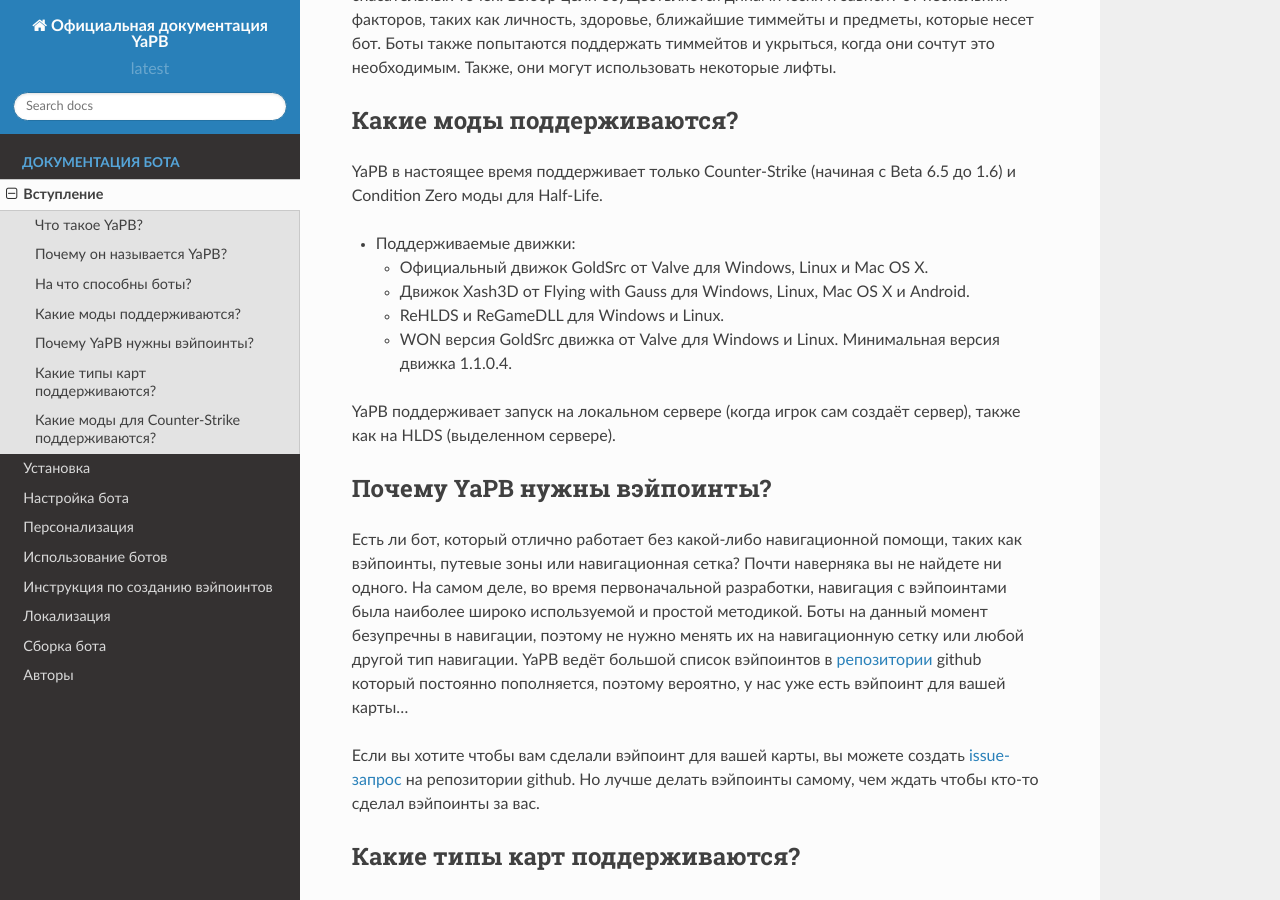
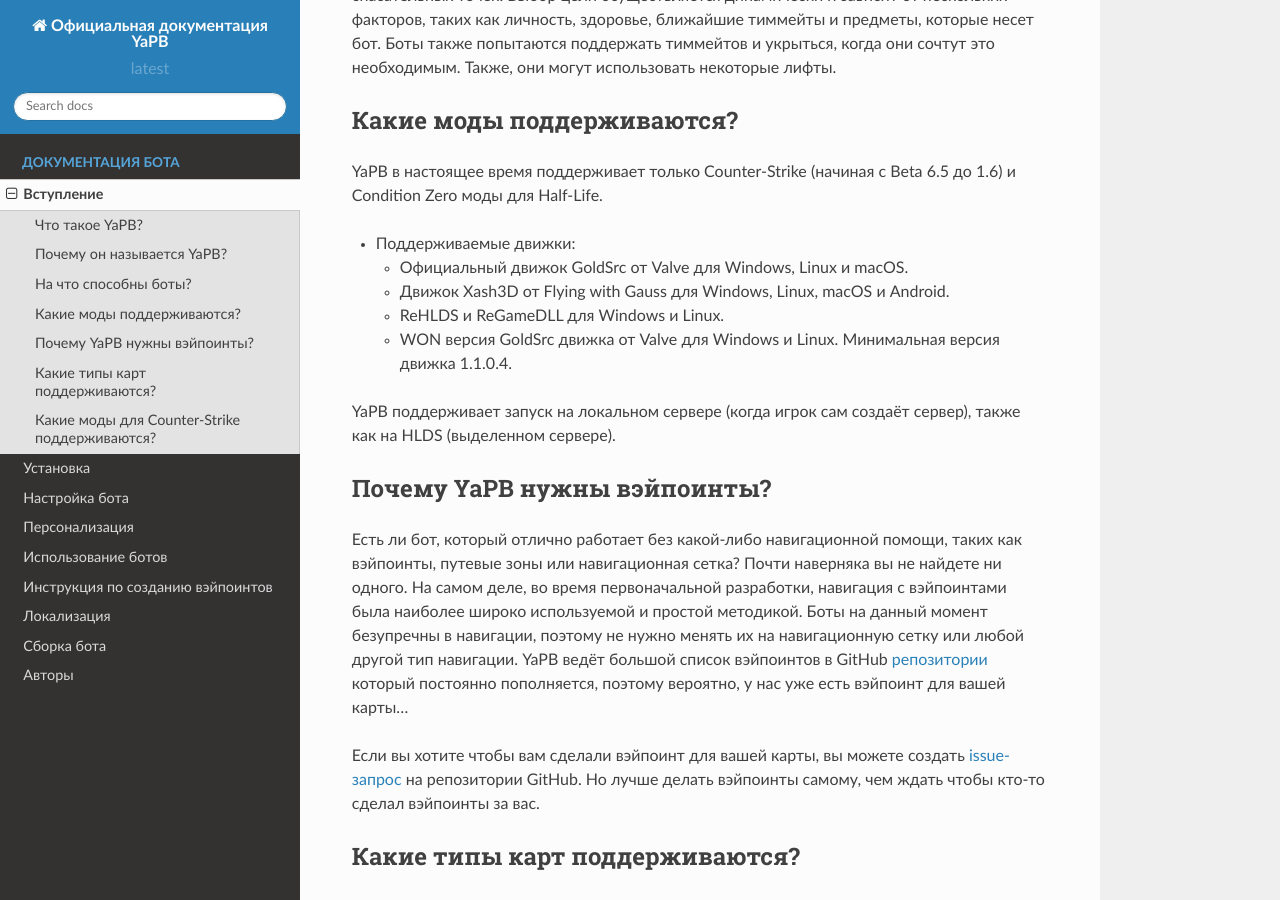
Before and after one commit to yapb/docs, a Sphinx documentation site: the page built from docs/introduction.rst, in a window 1280 px wide and 900 px high, scrolled down 776 px. Built offline with Sphinx 7.4.7 and the Read the Docs theme 2.0.0, drawn with Linux system fonts in a browser that asks for light colours.

```diff
--- a/docs/introduction.rst
+++ b/docs/introduction.rst
@@ -23,8 +23,8 @@ YaPB в настоящее время поддерживает только Coun
 
 - Поддерживаемые движки:
 
-  + Официальный движок GoldSrc от Valve для Windows, Linux и Mac OS X.
-  + Движок Xash3D от Flying with Gauss для Windows, Linux, Mac OS X и Android.
+  + Официальный движок GoldSrc от Valve для Windows, Linux и macOS.
+  + Движок Xash3D от Flying with Gauss для Windows, Linux, macOS и Android.
   + ReHLDS и ReGameDLL для Windows и Linux.
   + WON версия GoldSrc движка от Valve для Windows и Linux. Минимальная версия движка 1.1.0.4.
 
@@ -32,9 +32,9 @@ YaPB поддерживает запуск на локальном сервер
 
 Почему YaPB нужны вэйпоинты?
 ------------------
-Есть ли бот, который отлично работает без какой-либо навигационной помощи, таких как вэйпоинты, путевые зоны или навигационная сетка? Почти наверняка вы не найдете ни одного. На самом деле, во время первоначальной разработки, навигация с вэйпоинтами была наиболее широко используемой и простой методикой. Боты на данный момент безупречны в навигации, поэтому не нужно менять их на навигационную сетку или любой другой тип навигации. YaPB ведёт большой список вэйпоинтов в репозитории_ github который постоянно пополняется, поэтому вероятно, у нас уже есть вэйпоинт для вашей карты…
+Есть ли бот, который отлично работает без какой-либо навигационной помощи, таких как вэйпоинты, путевые зоны или навигационная сетка? Почти наверняка вы не найдете ни одного. На самом деле, во время первоначальной разработки, навигация с вэйпоинтами была наиболее широко используемой и простой методикой. Боты на данный момент безупречны в навигации, поэтому не нужно менять их на навигационную сетку или любой другой тип навигации. YaPB ведёт большой список вэйпоинтов в GitHub репозитории_ который постоянно пополняется, поэтому вероятно, у нас уже есть вэйпоинт для вашей карты…
 
-Если вы хотите чтобы вам сделали вэйпоинт для вашей карты, вы можете создать issue-запрос_ на репозитории github.
+Если вы хотите чтобы вам сделали вэйпоинт для вашей карты, вы можете создать issue-запрос_ на репозитории GitHub.
 Но лучше делать вэйпоинты самому, чем ждать чтобы кто-то сделал вэйпоинты за вас.
 
 .. _репозитории: https://github.com/yapb/graph
```
Also changed, not shown: docs/installation.rst (+19 -13 lines).
